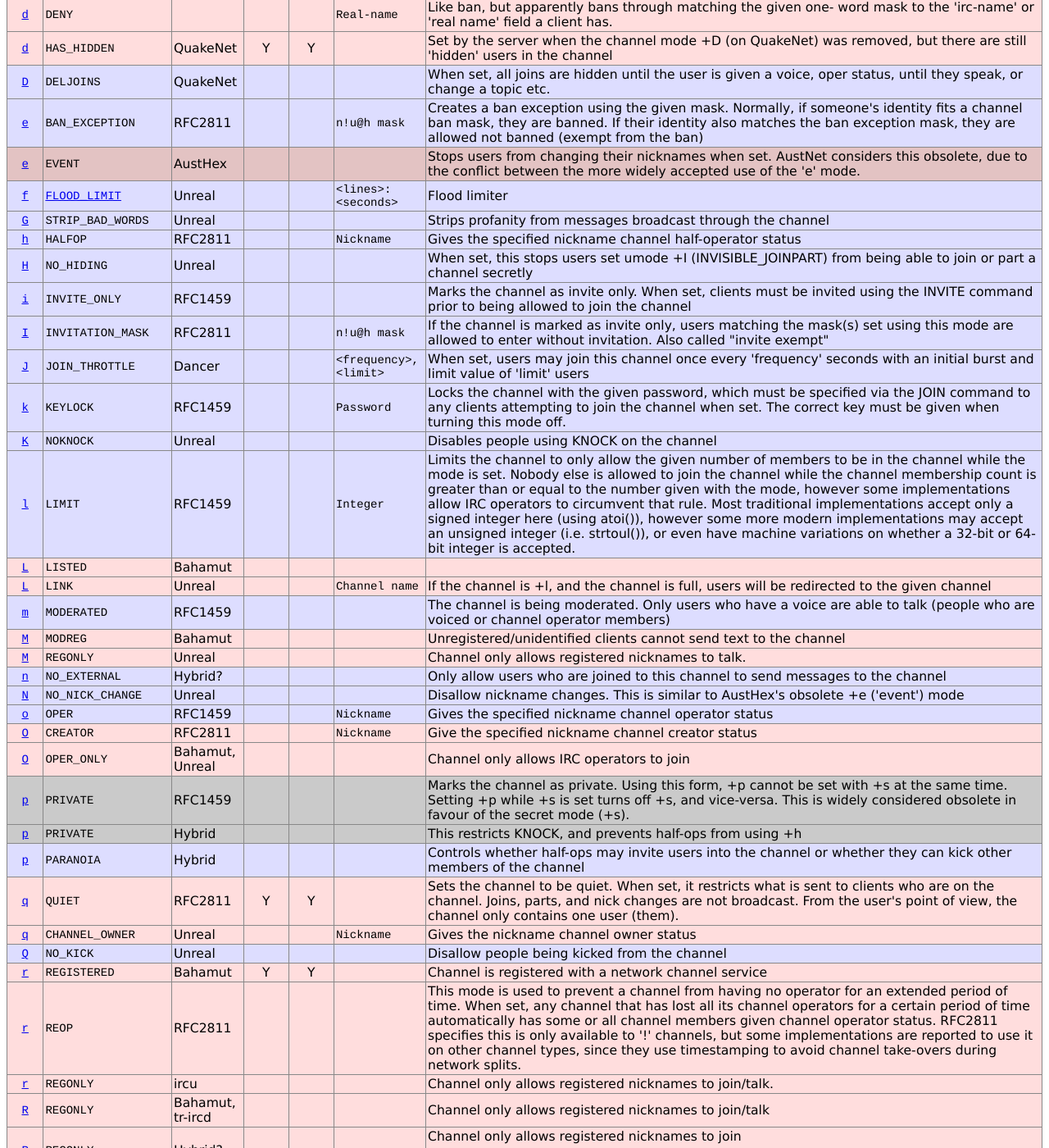
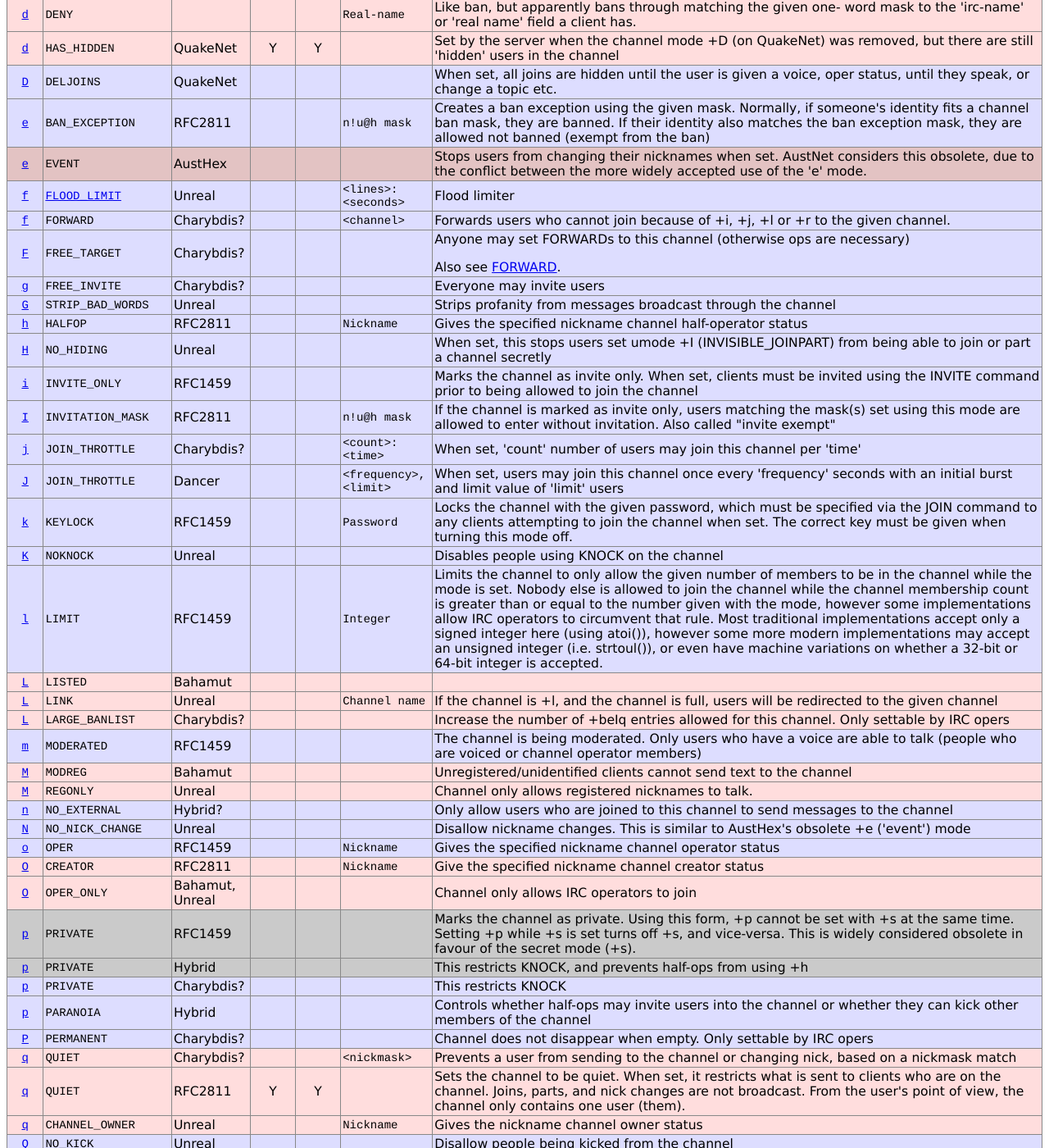
Before and after one commit to ircdocs/irc-defs, a Jekyll site: the page built from defs/chanmodes.html, in a window 1280 px wide and 1400 px high, scrolled down 444 px. Shown: the whole window at 82% size. Built offline with Jekyll 4.4.1, drawn with Linux system fonts in a browser that asks for light colours; some of the changed text lies outside the part shown.

Commit message:
chanmodes: Add modes from Charybdis

```diff
--- a/_data/chanmodes.yaml
+++ b/_data/chanmodes.yaml
@@ -220,6 +220,30 @@
         comment: Flood limiter
 
     -
+        char: f
+        name: FORWARD
+        origin: Charybdis?
+        parameter: "<channel>"
+        comment: >
+            Forwards users who cannot join because of +i, +j, +l or +r to
+            the given channel.
+
+    -
+        char: F
+        name: FREE_TARGET
+        origin: Charybdis?
+        comment: >
+            Anyone may set FORWARDs to this channel (otherwise ops are necessary)
+
+        seealso: FORWARD
+
+    -
+        char: g
+        name: FREE_INVITE
+        origin: Charybdis?
+        comment: "Everyone may invite users"
+
+    -
         char: G
         name: STRIP_BAD_WORDS
         origin: Unreal
@@ -259,6 +283,15 @@
             If the channel is marked as invite only, users matching the
             mask(s) set using this mode are allowed to enter without
             invitation. Also called "invite exempt"
+
+    -
+        char: j
+        name: JOIN_THROTTLE
+        origin: Charybdis?
+        parameter: "<count>:<time>"
+        comment: >
+            When set, 'count' number of users may join this channel per
+            'time'
 
     -
         char: J
@@ -317,6 +350,16 @@
         comment: >
             If the channel is +l, and the channel is full, users will be
             redirected to the given channel
+
+        conflict: true
+
+    -
+        char: L
+        name: LARGE_BANLIST
+        origin: Charybdis?
+        comment: >
+            Increase the number of +beIq entries allowed for this channel.
+            Only settable by IRC opers
 
         conflict: true
 
@@ -404,11 +447,36 @@
 
     -
         char: p
+        name: PRIVATE
+        origin: Charybdis?
+        comment: "This restricts KNOCK"
+
+    -
+        char: p
         name: PARANOIA
         origin: Hybrid
         comment: >
             Controls whether half-ops may invite users into the channel or
             whether they can kick other members of the channel
+
+    -
+        char: P
+        name: PERMANENT
+        origin: Charybdis?
+        comment: >
+            Channel does not disappear when empty. Only settable by IRC
+            opers
+
+    -
+        char: q
+        name: QUIET
+        origin: Charybdis?
+        parameter: "<nickmask>"
+        comment: >
+            Prevents a user from sending to the channel or changing nick,
+            based on a nickmask match
+
+        conflict: true
 
     -
         char: q
@@ -437,6 +505,13 @@
         name: NO_KICK
         origin: Unreal
         comment: Disallow people being kicked from the channel
+
+    -
+        char: Q
+        name: NO_FORWARD
+        origin: Charybdis?
+        comment: "Users cannot be forwarded to this channel"
+        seealso: FORWARD
 
     -
         char: r
@@ -533,6 +608,12 @@
             Topic is locked, and can only be changed by channel operators
 
     -
+        char: T
+        name: NO_NOTICE
+        origin: Charybdis?
+        comment: "No NOTICEs can be sent to this channel"
+
+    -
         char: u
         name: AUDITORIUM
         origin: Unreal
@@ -579,3 +660,10 @@
         comment: >
             Only allows clients connected via secure connections to join
             (eg. SSL)
+
+    -
+        char: z
+        name: OP_MODERATED
+        origin: Charybdis?
+        comment: >
+            Messages blocked by +m, +b, and +q are instead sent to ops
```
